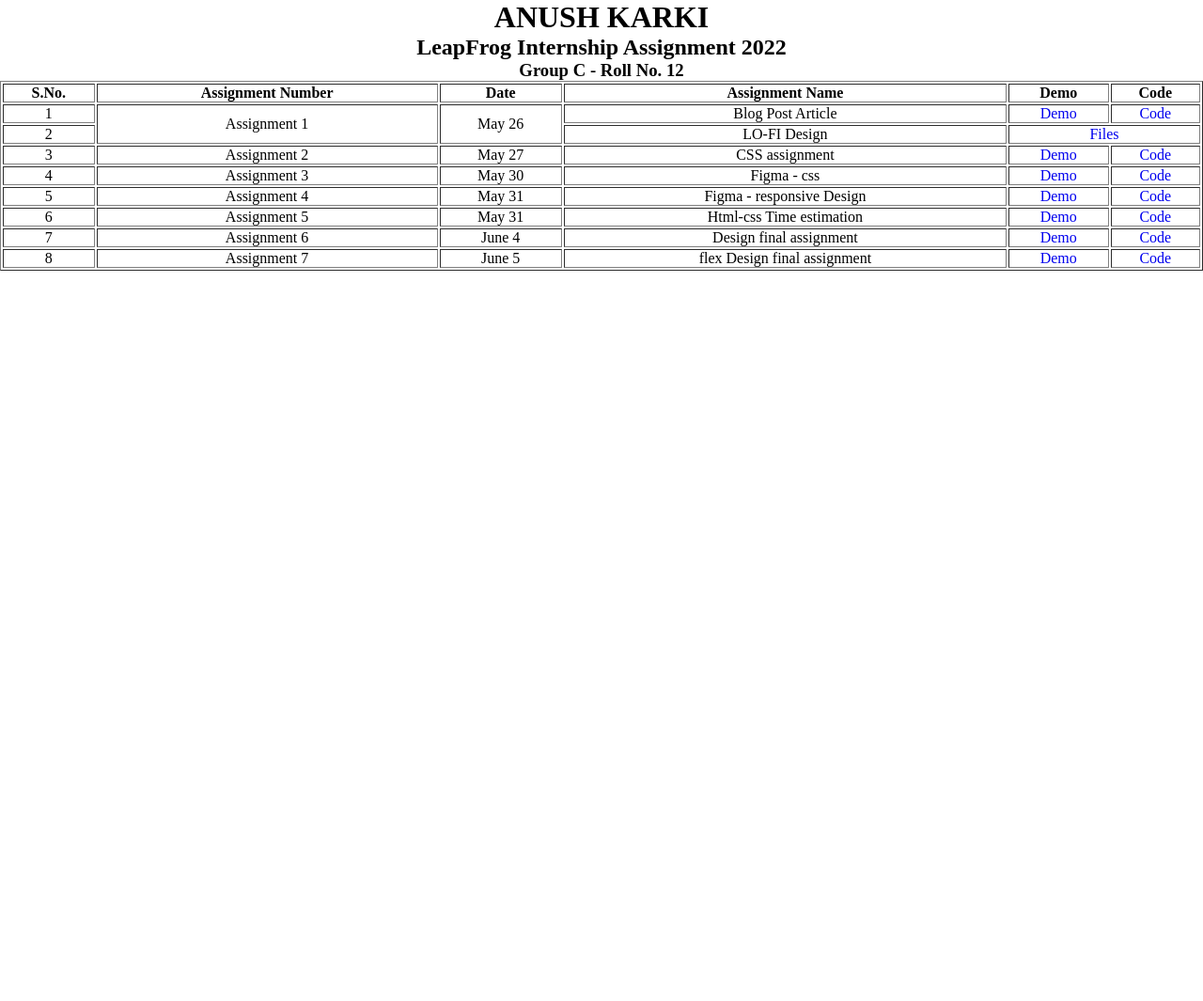
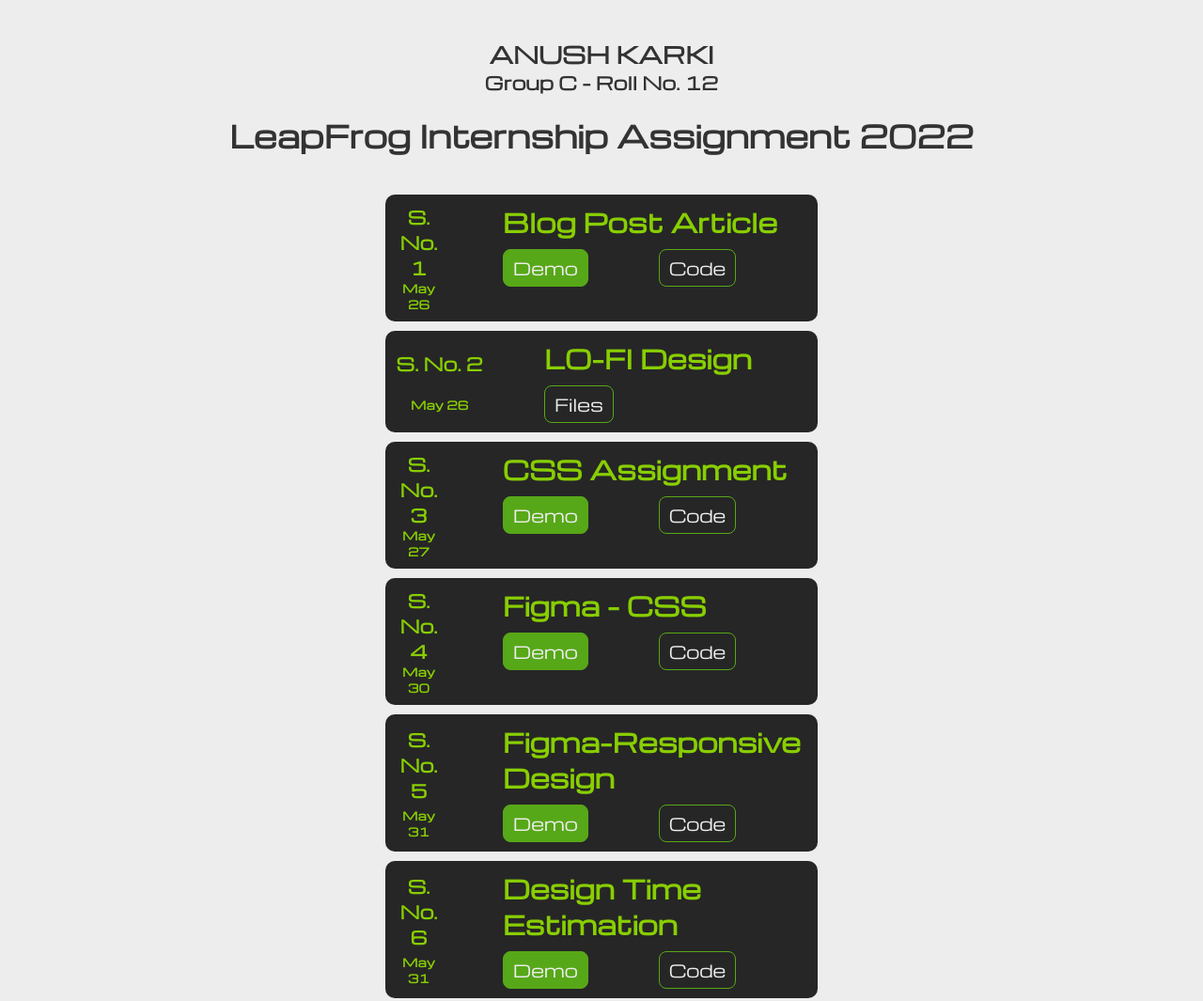
Before and after one commit to Toxicann/leapfrog, a plain HTML site: page index.html in a window 1280 px wide. Shown: the top 1065 px of the page at 94% size. Before the commit the page ends 800 px from the top, so only its background shows below. Drawn offline with nearby package versions, Linux system fonts and the light colour scheme.

Commit message:
Index Page Styling

```diff
--- a/index.html
+++ b/index.html
@@ -13,170 +13,182 @@
 
   <body>
     <header class="container">
-      <center>
-        <h1>ANUSH KARKI</h1>
-        <h2>LeapFrog Internship Assignment 2022</h2>
+      <h2>ANUSH KARKI</h2>
       <h3>Group C - Roll No. 12</h3>
-      </center>
+      <h1>LeapFrog Internship Assignment 2022</h1>
     </header>
 
-    <!-- <div class="container">
-      <div class="assignments w-100">
-        <div class="assignment-row w-60">
-          <div class="assignment-details float-parent">
-            <div class="assignment-details-meta float-left">
-              <h3>Assignment 1</h2>
+    <div class="container assignment">
+      <div class="row">
+        <div class="date">
+          <h3>S. No. 1</h3>
           <h4>May 26</h4>
         </div>
-            <h2 class="float-left">Blog Post Article</h2>
-          </div>
-          <div class="buttons w-60">
-            <a class="btn" href="#">Demo</a>
-            <a class="btn" href="#">Code</a>
+        <div class="assignment_content">
+          <h2>Blog Post Article</h2>
+          <div class="links">
+            <a
+              class="btn btn--primary"
+              href="./assignments/assignment-1/Blog-Post/index.html"
+              >Demo</a
+            >
+            <a
+              class="btn btn--secondary"
+              href="https://github.com/Toxicann/leapfrog/tree/main/assignments/assignment-1/Blog-Post"
+              >Code</a
+            >
           </div>
         </div>
       </div>
-    </div> -->
-    <div id="table">
-      <table border="1px solid black" width="100%">
-        <thead align="center">
-          <tr>
-            <th>S.No.</th>
-            <th>Assignment Number</th>
-            <th>Date</th>
-            <th>Assignment Name</th>
-            <th>Demo</th>
-            <th>Code</th>
-          </tr>
-        </thead>
-        <tbody align="center">
-          <tr>
-            <td>1</td>
-            <td rowspan="2">Assignment 1</td>
-            <td rowspan="2">May 26</td>
-            <td>Blog Post Article</td>
-            <td>
-              <a href="./assignments/assignment-1/Blog-Post/index.html">Demo</a>
-            </td>
-            <td>
+
+      <div class="row">
+        <div class="date">
+          <h3>S. No. 2</h3>
+          <h4>May 26</h4>
+        </div>
+        <div class="assignment_content">
+          <h2>LO-FI Design</h2>
+          <div class="links">
             <a
-                href="https://github.com/Toxicann/leapfrog/tree/main/assignments/assignment-1/Blog-Post"
-                >Code</a
-              >
-            </td>
-          </tr>
-          <tr>
-            <td>2</td>
-
-            <td>LO-FI Design</td>
-            <td colspan="2">
-              <a
+              class="btn btn--secondary"
               href="https://github.com/Toxicann/leapfrog/tree/main/assignments/assignment-1/Lo-FI"
               >Files</a
             >
-            </td>
-          </tr>
-          <tr>
-            <td>3</td>
-            <td>Assignment 2</td>
-            <td>May 27</td>
-            <td>CSS assignment</td>
-            <td>
-              <a href="./assignments/assignment-2/css-ui-kit/index.html"
+          </div>
+        </div>
+      </div>
+
+      <div class="row">
+        <div class="date">
+          <h3>S. No. 3</h3>
+          <h4>May 27</h4>
+        </div>
+        <div class="assignment_content">
+          <h2>CSS Assignment</h2>
+          <div class="links">
+            <a
+              class="btn btn--primary"
+              href="./assignments/assignment-2/css-ui-kit/index.html"
               >Demo</a
             >
-            </td>
-            <td>
             <a
+              class="btn btn--secondary"
               href="https://github.com/Toxicann/leapfrog/tree/main/assignments/assignment-2/css-ui-kit"
               >Code</a
             >
-            </td>
-          </tr>
-          <tr>
-            <td>4</td>
-            <td>Assignment 3</td>
-            <td>May 30</td>
-            <td>Figma - css</td>
-            <td>
-              <a href="./assignments/assignment-3/Figma-web/index.html">Demo</a>
-            </td>
-            <td>
+          </div>
+        </div>
+      </div>
+
+      <div class="row">
+        <div class="date">
+          <h3>S. No. 4</h3>
+          <h4>May 30</h4>
+        </div>
+        <div class="assignment_content">
+          <h2>Figma - CSS</h2>
+          <div class="links">
             <a
-                href="https://github.com/Toxicann/leapfrog/blob/main/assignments/assignment-3/Figma-web/"
+              class="btn btn--primary"
+              href="./assignments/assignment-3/Figma-web/index.html"
+              >Demo</a
+            >
+            <a
+              class="btn btn--secondary"
+              href="https://github.com/Toxicann/leapfrog/tree/main/assignments/assignment-3/Figma-web"
               >Code</a
             >
-            </td>
-          </tr>
-          <tr>
-            <td>5</td>
-            <td>Assignment 4</td>
-            <td>May 31</td>
-            <td>Figma - responsive Design</td>
-            <td>
-              <a href="./assignments/assignment-4/figma-responsive/index.html"
+          </div>
+        </div>
+      </div>
+
+      <div class="row">
+        <div class="date">
+          <h3>S. No. 5</h3>
+          <h4>May 31</h4>
+        </div>
+        <div class="assignment_content">
+          <h2>Figma-Responsive Design</h2>
+          <div class="links">
+            <a
+              class="btn btn--primary"
+              href="./assignments/assignment-4/figma-responsive/index.html"
               >Demo</a
             >
-            </td>
-            <td>
             <a
-                href="https://github.com/Toxicann/leapfrog/blob/main/assignments/assignment-4/figma-responsive/"
+              class="btn btn--secondary"
+              href="https://github.com/Toxicann/leapfrog/blob/main/assignments/assignment-4/figma-responsive"
               >Code</a
             >
-            </td>
-          </tr>
+          </div>
+        </div>
+      </div>
 
-          <tr>
-            <td>6</td>
-            <td>Assignment 5</td>
-            <td>May 31</td>
-            <td>Html-css Time estimation</td>
-            <td>
-              <a href="./assignments/assignment-5/index.html">Demo</a>
-            </td>
-            <td>
+      <div class="row">
+        <div class="date">
+          <h3>S. No. 6</h3>
+          <h4>May 31</h4>
+        </div>
+        <div class="assignment_content">
+          <h2>Design Time Estimation</h2>
+          <div class="links">
             <a
-                href="https://github.com/Toxicann/leapfrog/blob/main/assignments/assignment-5/"
+              class="btn btn--primary"
+              href="./assignments/assignment-5/index.html"
+              >Demo</a
+            >
+            <a
+              class="btn btn--secondary"
+              href="https://github.com/Toxicann/leapfrog/blob/main/assignments/assignment-5"
               >Code</a
             >
-            </td>
-          </tr>
+          </div>
+        </div>
+      </div>
 
-          <tr>
-            <td>7</td>
-            <td>Assignment 6</td>
-            <td>June 4</td>
-            <td>Design final assignment</td>
-            <td>
-              <a href="./assignments/final-design-assignment/index.html"
+      <div class="row">
+        <div class="date">
+          <h3>S. No. 7</h3>
+          <h4>June 4</h4>
+        </div>
+        <div class="assignment_content">
+          <h2>Design Final Assignment</h2>
+          <div class="links">
+            <a
+              class="btn btn--primary"
+              href="./assignments/final-design-assignment/index.html"
               >Demo</a
             >
-            </td>
-            <td>
             <a
-                href="https://github.com/Toxicann/leapfrog/blob/main/assignments/final-design-assignment/"
+              class="btn btn--secondary"
+              href="https://github.com/Toxicann/leapfrog/blob/main/assignments/final-design-assignment"
               >Code</a
             >
-            </td>
-          </tr>
+          </div>
+        </div>
+      </div>
 
-          <tr>
-            <td>8</td>
-            <td>Assignment 7</td>
-            <td>June 5</td>
-            <td>flex Design final assignment</td>
-            <td>
-              <a href="./assignments/figma-design-using-flex/">Demo</a>
-            </td>
-            <td>
+      <div class="row">
+        <div class="date">
+          <h3>S. No. 8</h3>
+          <h4>June 5</h4>
+        </div>
+        <div class="assignment_content">
+          <h2>Design Flex Assignment</h2>
+          <div class="links">
             <a
-                href="https://github.com/Toxicann/leapfrog/blob/main/assignments/figma-design-using-flex/"
+              class="btn btn--primary"
+              href="./assignments/figma-design-using-flex/index.html"
+              >Demo</a
+            >
+            <a
+              class="btn btn--secondary"
+              href="https://github.com/Toxicann/leapfrog/blob/main/assignments/figma-design-using-flex"
               >Code</a
             >
-            </td>
-          </tr>
-        </tbody>
-      </table>
+          </div>
+        </div>
+      </div>
     </div>
   </body>
 </html>
--- a/layout.css
+++ b/layout.css
@@ -1,14 +1,6 @@
 .container {
-  width: 85%;
+  width: 80%;
   margin: 0 auto;
-}
-
-.float-left {
-  float: left;
-}
-
-.float-right {
-  float: right;
 }
 
 .w-10 {
--- a/style.css
+++ b/style.css
@@ -1,50 +1,95 @@
+@import url("https://fonts.googleapis.com/css2?family=Michroma&display=swap");
+
 * {
   box-sizing: border-box;
   margin: 0;
   padding: 0;
 }
 
-.float-parent {
-  overflow: hidden;
+body {
+  font-family: "Michroma";
+  background-color: #ededed;
+  color: #333333;
 }
 
-a {
-  text-decoration: none;
+header {
+  padding: 40px 0;
 }
 
-.assignments {
+.date {
+  display: flex;
+  flex-direction: column;
+  justify-content: space-around;
+  margin-right: 15%;
+  color: #88ce02;
 }
 
-.assignment-row {
-  background-color: rgb(179, 197, 197);
-  margin: auto;
-  padding: 1rem 4rem;
-  border-radius: 10px;
+.date > h4 {
+  font-size: 12px;
 }
 
-.assignment-row h2 {
-  font-size: 2rem;
-  padding-top: 6px;
+.row {
+  display: flex;
+  text-align: center;
+  background-color: #262626;
+  padding: 10px 12px;
+  border-radius: 10px;
+  margin-bottom: 10px;
+  width: 45%;
 }
 
-.assignment-details-meta {
-  margin-right: 25%;
+.assignment {
+  display: flex;
+  flex-direction: column;
+  align-items: center;
 }
 
-.assignment-details-meta h3 {
-  font-size: 1.25rem;
-  margin-bottom: 0.5rem;
+.links {
+  display: flex;
+  margin-top: 10px;
 }
 
-.assignment-details-meta h4 {
-  font-size: 1rem;
+.links > a {
+  text-decoration: none;
+  margin-right: 75px;
 }
 
-.buttons {
-  /* display: block; */
-  margin: auto;
+.assignment_content {
+  font-size: 18px;
+  color: #88ce02;
+  text-align: start;
 }
 
 .btn {
-  padding: 10px 16px;
+  padding: 6px 10px;
+  border-radius: 8px;
+  border: 1px solid #57a818;
 }
+
+.btn:hover {
+  color: #88cd01;
+}
+
+.btn--primary {
+  background-color: #57a818;
+  color: #ededed;
+}
+
+.btn--primary:hover {
+  background-color: #88cd01;
+  color: #ededed;
+}
+
+.btn--secondary {
+  color: #ededed;
+}
+
+header {
+  text-align: center;
+  display: flex;
+  flex-direction: column;
+}
+
+header h3 {
+  margin-bottom: 20px;
+}
```
Also changed, not shown: assignments/JS excercises/index.js (added, +159 -0 lines), assignments/JS excercises/package.json (added, +12 -0 lines). Lines whose indentation alone changed are shown as unchanged.
